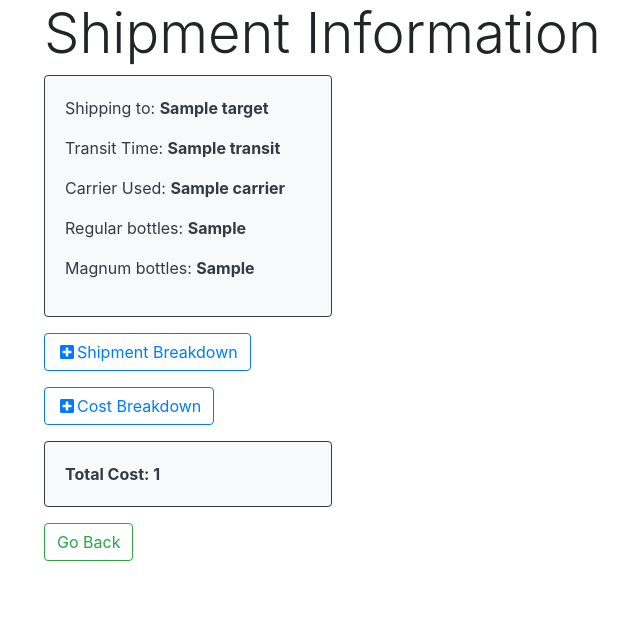
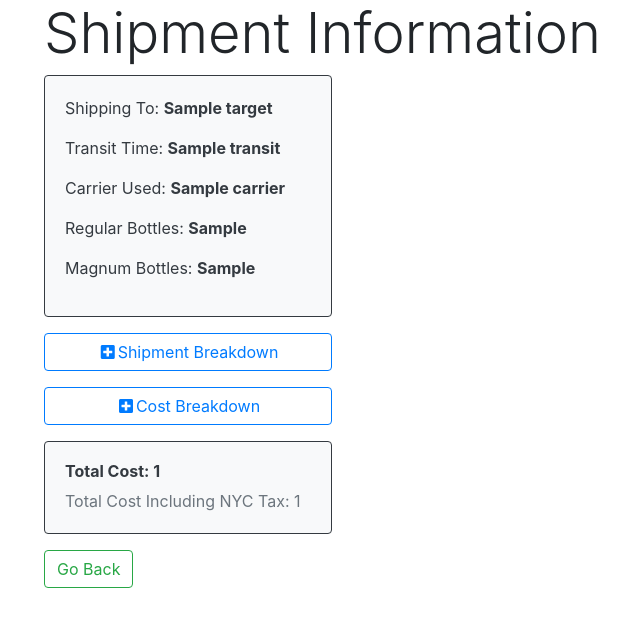
Before and after one commit to arrionc/shipping-calculator, a Flask app: template templates/second.html in a window 1280 px wide. Shown: the top 627 px of the page, without its empty margins (41-681 px from the left). Run offline with Flask 2, Linux system fonts and the light colour scheme; the template is opened without the code that fills it: most values are stand-ins (such as "Sample title", 1, 10 or a date in 2020); some libraries are stand-ins or nearby versions.

Commit message:
Made edits in text, card size and added NYC tax

```diff
--- a/templates/second.html
+++ b/templates/second.html
@@ -4,16 +4,16 @@
 <h1 class="display-4">Shipment Information</h1>
 <div class="card bg-light text-dark border-dark mb-3" style="width: 18rem;">
     <div class="card-body">
-    <p>Shipping to: <strong>{{target.name}}</strong></p>
+    <p>Shipping To: <strong>{{target.name}}</strong></p>
     <p>Transit Time: <strong>{{target.transit}}</strong></p>
     <p>Carrier Used: <strong>{{target.carrier}}</strong></p>
-    <p>Regular bottles: <strong>{{regBottles}}</strong></p>
-    <p>Magnum bottles: <strong>{{magBottles}}</strong></p>
+    <p>Regular Bottles: <strong>{{regBottles}}</strong></p>
+    <p>Magnum Bottles: <strong>{{magBottles}}</strong></p>
     </div>
 </div>
 
 <button type="button" class="btn btn-outline-primary d-block mb-3"
-data-toggle="collapse" data-target="#collapse-btn-1">
+data-toggle="collapse" data-target="#collapse-btn-1" style="width: 18rem;">
     <span class="fas fa-plus-square fa-fw"></span>Shipment Breakdown</button>
 
     <div class="collapse mb-3" id="collapse-btn-1">
@@ -29,11 +29,11 @@ data-toggle="collapse" data-target="#collapse-btn-1">
     </div>
 
 <button type="button" class="btn btn-outline-primary d-block mb-3"
-data-toggle="collapse" data-target="#collapse-btn-2">
+data-toggle="collapse" data-target="#collapse-btn-2" style="width: 18rem;">
     <span class="fas fa-plus-square fa-fw"></span>Cost Breakdown</button>
 
     <div class="collapse mb-3" id="collapse-btn-2">
-        <div class="card bg-light text-dark border-dark" style="width: 30rem;">
+        <div class="card bg-light text-dark border-dark" style="width: 25rem;">
             <div class="card-body">
                 <p class="card-text">{{regCases}} case(s): <strong>{{casePrice}}</strong> (@ {{twelveCasePriceDollar}} each)</p>
                 <p class="card-text">{{looseBottles}}-bottle case: <strong>{{looseRegPrice}}</strong></p>
@@ -45,7 +45,8 @@ data-toggle="collapse" data-target="#collapse-btn-2">
 
 <div class="card bg-light text-dark border-dark mb-3" style="width: 18rem;">
     <div class="card-body">
-        <p class="card-text font-weight-bold">Total Cost: {{totalPrice}}</p>
+        <h6 class="card-text font-weight-bold">Total Cost: {{totalPrice}}</h6>
+            <p class="card-text text-muted">Total Cost Including NYC Tax: {{totalPriceTax}}</p>
     </div>
 </div>
 
```
